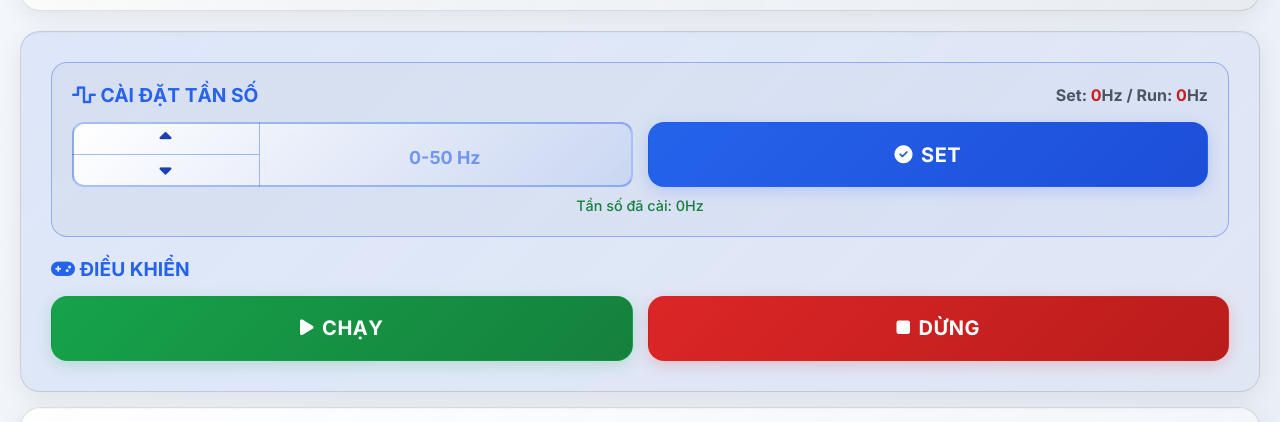
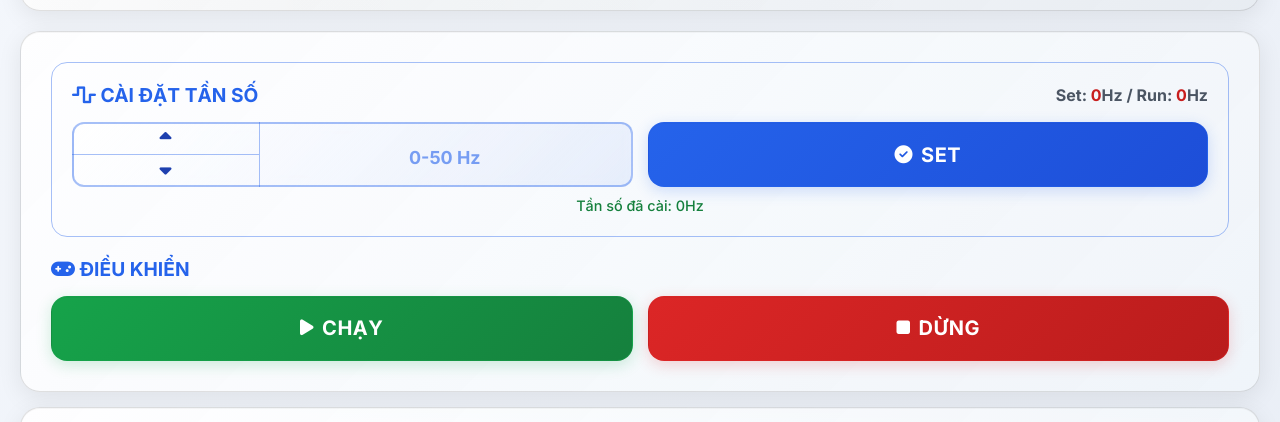
Before and after one commit to KieuNhat3004/vfd_el_01, a plain HTML site: page index.html in a window 1280 px wide. Shown: the part 109-531 px from the top of the page. Drawn offline with Linux system fonts and the light colour scheme; a script that the page names is missing.

Commit message:
Update index.html

```diff
--- a/index.html
+++ b/index.html
@@ -161,7 +161,7 @@ body::before {
   display: flex;
   flex-direction: column;
   justify-content: space-around;
-  background: var(--section-control-bg);
+  background: var(--section-bg);
 }
 
 .section.monitoring {
@@ -191,7 +191,7 @@ body::before {
 .status-header span { vertical-align: middle; }
 
 .frequency-setting {
-  background: var(--frequency-setting-bg);
+  background: var(--frequency-bg);
   border: 1px solid var(--frequency-input-border-color);
   border-radius: 16px; padding: 20px; margin-bottom: 20px;
   position: relative; overflow: hidden;
```
